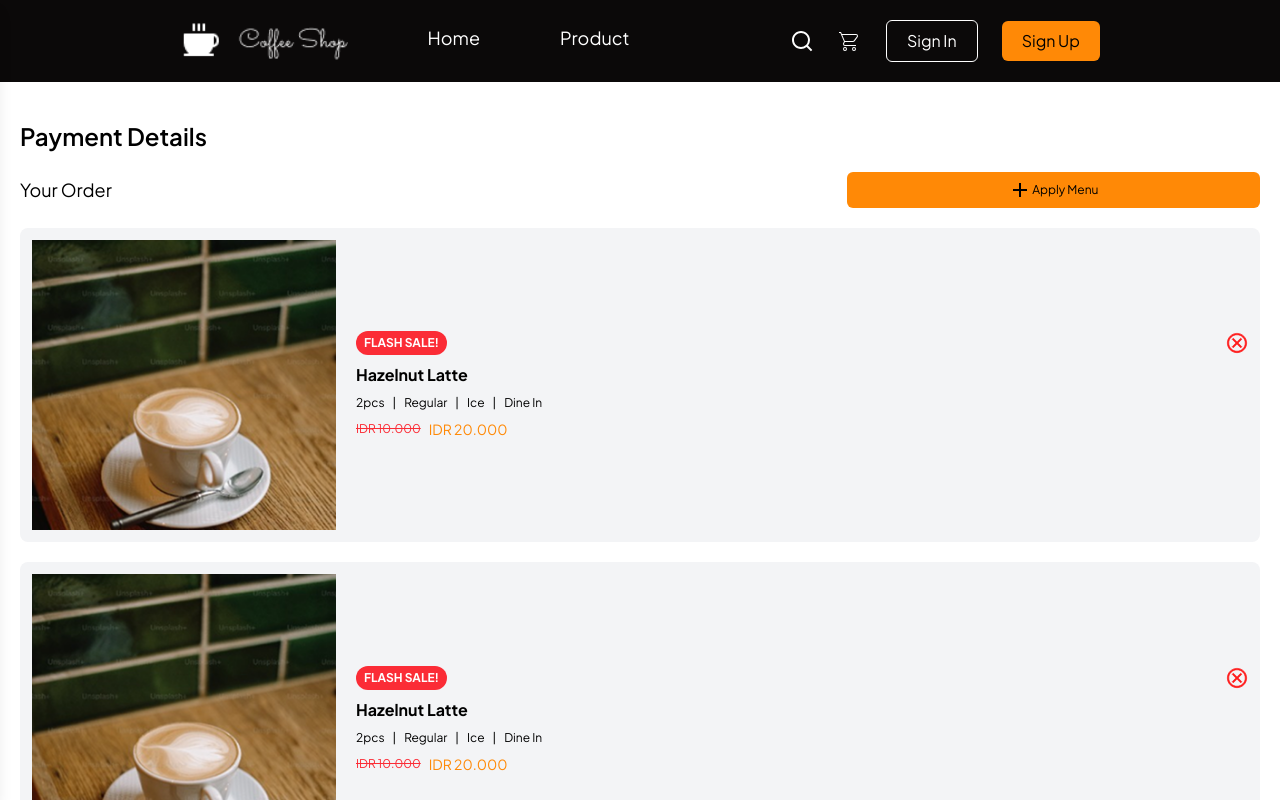
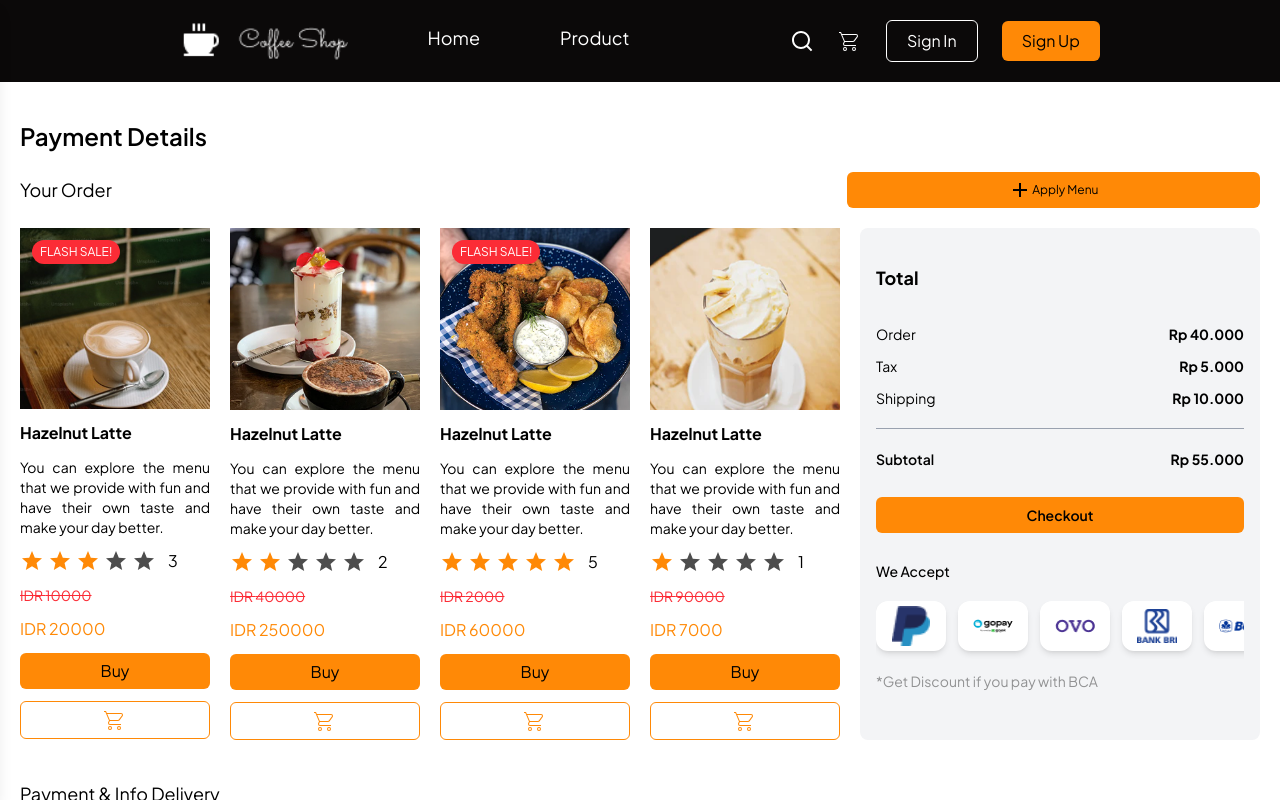
Before and after one commit to ariekas/koda-b4-react, a React (Vite) app: page /checkout in a window 1280 px wide. Shown: the top 800 px of the page. Built offline with nearby package versions, Linux system fonts and the light colour scheme.

Commit message:
feat: update responsive desing layout checkout page

```diff
--- a/src/page/CheckouPage.jsx
+++ b/src/page/CheckouPage.jsx
@@ -1,5 +1,8 @@
+import { useEffect, useState } from "react";
 import { Button } from "../components/Button"
 import { Input } from "../components/Input"
+import { Link } from "react-router-dom";
+import { CardMenu } from "../components/CardMenu";
 export function CheckoutPage() {
     const payments = [
         { id: 3, img: "/public/images/payment.png", alt: "PayPal" },
@@ -9,6 +12,22 @@
         { id: 6, img: "/public/images/bca.png", alt: "BCA" },
         { id: 6, img: "/public/images/dana.png", alt: "Dana" },
     ];
+
+    const [products, setProducts] = useState([]);
+    async function getDataProduct() {
+        try {
+            const url = "/data/dataProduct.json"
+            const data = await fetch(url)
+            const response = await data.json()
+            setProducts(response);
+        } catch (error) {
+            console.log("error :" + error)
+        }
+    }
+
+    useEffect(() => {
+        getDataProduct()
+    }, [])
     return (
         <>
             <div className="pt-30 p-5">
@@ -22,41 +41,103 @@
                         Apply Menu
                     </Button>
                 </div>
+                <div className="lg:grid grid-cols-2 xl:grid-cols-3 gap-5">
+                    <div className="grid md:grid-cols-3 gap-5 lg:grid-cols-2 xl:grid-cols-4 xl:col-span-2">
+                        {products.slice(0, 4).map(
+                            (item) => (
+                                <Link to={`/detail-product/${item.id}`} key={item.id}>
+                                    <CardMenu
+                                        key={item.id}
+                                        name={item.name}
+                                        description={item.description}
+                                        price={item.price}
+                                        diskonPrice={item.diskonPrice}
+                                        image={item.image}
+                                        isFlashSale={item.isFlashSale}
+                                    >
+                                        <div className="flex gap-1 items-center text-[#FF8906]">
+                                            {[...Array(Math.floor(item.rating))].map((_, i) => (
+                                                <svg
+                                                    key={`full-${i}`}
+                                                    className="w-6 h-6"
+                                                    xmlns="http://www.w3.org/2000/svg"
+                                                    viewBox="0 0 24 24"
+                                                >
+                                                    <path
+                                                        fill="#FF8906"
+                                                        d="m5.825 21l1.625-7.025L2 9.25l7.2-.625L12 2l2.8 6.625l7.2.625l-5.45 4.725L18.175 21L12 17.275z"
+                                                    />
+                                                </svg>
+                                            ))}
 
-                <div className="flex gap-5 flex-col">
-                    {[...Array(3)].map((_, i) => (
-                        <div key={i} className="flex items-center gap-5 bg-gray-100 p-3 rounded-lg">
-                            <img src="/public/images/coffe.png" alt="" className="w-1/4" />
-                            <div className="flex flex-col w-full gap-2">
-                                <div className="flex justify-between items-center w-full">
-                                    <div className=" bg-red-500  text-white rounded-full flex items-center px-2 py-1 ">
-                                        <p className="text-xs font-bold">FLASH SALE!</p>
-                                    </div>
-                                    <svg xmlns="http://www.w3.org/2000/svg" width="22" height="22" viewBox="0 0 32 32">
-                                        <path fill="#ff1b1b" d="M16 2C8.2 2 2 8.2 2 16s6.2 14 14 14s14-6.2 14-14S23.8 2 16 2m0 26C9.4 28 4 22.6 4 16S9.4 4 16 4s12 5.4 12 12s-5.4 12-12 12" stroke-width="1" stroke="#ff1b1b" />
-                                        <path fill="#ff1b1b" d="M21.4 23L16 17.6L10.6 23L9 21.4l5.4-5.4L9 10.6L10.6 9l5.4 5.4L21.4 9l1.6 1.6l-5.4 5.4l5.4 5.4z" stroke-width="1" stroke="#ff1b1b" />
-                                    </svg>
-                                </div>
-                                <p className="font-bold">Hazelnut Latte</p>
-                                <div className="flex items-center gap-2 text-xs">
-                                    <p>2pcs</p>
-                                    <p>|</p>
-                                    <p>Regular</p>
-                                    <p>|</p>
-                                    <p>Ice</p>
-                                    <p>|</p>
-                                    <p>Dine In</p>
-                                </div>
-                                <div className="flex items-center gap-2">
-                                    <p className=" text-red-500 text-xs line-through">IDR 10.000</p>
-                                    <p className="text-[#FF8906] text-sm">IDR 20.000</p>
-                                </div>
-                            </div>
+                                            {[...Array(5 - Math.floor(item.rating))].map((_, i) => (
+                                                <svg
+                                                    key={`empty-${i}`}
+                                                    className="w-6 h-6"
+                                                    xmlns="http://www.w3.org/2000/svg"
+                                                    viewBox="0 0 24 24"
+                                                >
+                                                    <path
+                                                        fill="#4d4d4d"
+                                                        d="m5.825 21l1.625-7.025L2 9.25l7.2-.625L12 2l2.8 6.625l7.2.625l-5.45 4.725L18.175 21L12 17.275z"
+                                                    />
+                                                </svg>
+                                            ))}
+
+                                            <span className="ml-2 text-black">{item.rating}</span>
+                                        </div>
+                                    </CardMenu>
+                                </Link>
+                            )
+                        )}
+                    </div>
+                    <div className="bg-gray-100 p-4 rounded-lg gap-3 hidden lg:flex flex-col lg:mt-0 mt-5 text-sm">
+                        <p className="text-lg font-bold my-5">Total</p>
+                        <div className="flex justify-between">
+                            <p>Order</p>
+                            <p className="font-bold">Rp 40.000</p>
                         </div>
-                    ))}
+                        <div className="flex justify-between">
+                            <p>Tax</p>
+                            <p className="font-bold">Rp 5.000</p>
+                        </div>
+                        <div className="flex justify-between">
+                            <p>Shipping</p>
+                            <p className="font-bold">Rp 10.000</p>
+                        </div>
+
+                        <hr className="my-2 border-gray-400" />
+
+                        <div className="flex justify-between font-semibold">
+                            <p>Subtotal</p>
+                            <p className="font-bold">Rp 55.000</p>
+                        </div>
+
+                        <button className="bg-[#FF8906] w-full text-black font-semibold py-2 rounded-md mt-4">
+                            Checkout
+                        </button>
+
+                        <p className="text-sm mt-4 mb-2 font-medium">We Accept</p>
+
+                        <div className="flex gap-3 overflow-x-auto pb-2 scrollbar-hide">
+                            {payments.map((pay) => (
+                                <button
+                                    key={pay.id}
+                                    className="min-w-[70px] h-[50px] bg-white rounded-xl flex items-center justify-center shadow-md"
+                                >
+                                    <img
+                                        src={pay.img}
+                                        alt={pay.alt}
+                                        className="w-10 h-10 object-contain"
+                                    />
+                                </button>
+                            ))}
+                        </div>
+                        <p className="opacity-40">*Get Discount if you pay with BCA</p>
+                    </div>
                 </div>
 
-                <div className="flex flex-col gap-5 mt-5">
+                <div className="flex flex-col gap-5 my-5 lg:my-10 lg:max-w-1/2 xl:max-w-1/3">
                     <p className="text-lg ">Payment & Info Delivery</p>
                     <div className="flex flex-col gap-5">
                         <Input
@@ -96,7 +177,7 @@
                         />
                         <div className="flex flex-col gap-3">
                             <p className="font-bold text-sm ">Delivery</p>
-                            <div className="flex items-center justify-between gap-2">
+                            <div className="flex items-center justify-between md:justify-start gap-2">
                                 <Button style={"border bg-white flex justify-center border-gray-300 hover:border-[#FF8906] text-sm p-3"}>
                                     Dine in
                                 </Button>
@@ -111,8 +192,8 @@
                     </div>
                 </div>
 
-                <p className="text-lg font-bold my-5">Total</p>
-                <div className="bg-gray-100 p-4 rounded-lg gap-3 flex flex-col mt-5 text-sm">
+                <div className="bg-gray-100 p-4 rounded-lg gap-3 lg:hidden flex flex-col mt-5 text-sm">
+                    <p className="text-lg font-bold my-5">Total</p>
                     <div className="flex justify-between">
                         <p>Order</p>
                         <p className="font-bold">Rp 40.000</p>
@@ -153,7 +234,7 @@
                             </button>
                         ))}
                     </div>
-                        <p className="opacity-40">*Get Discount if you pay with BCA</p>
+                    <p className="opacity-40">*Get Discount if you pay with BCA</p>
                 </div>
 
             </div>
```
